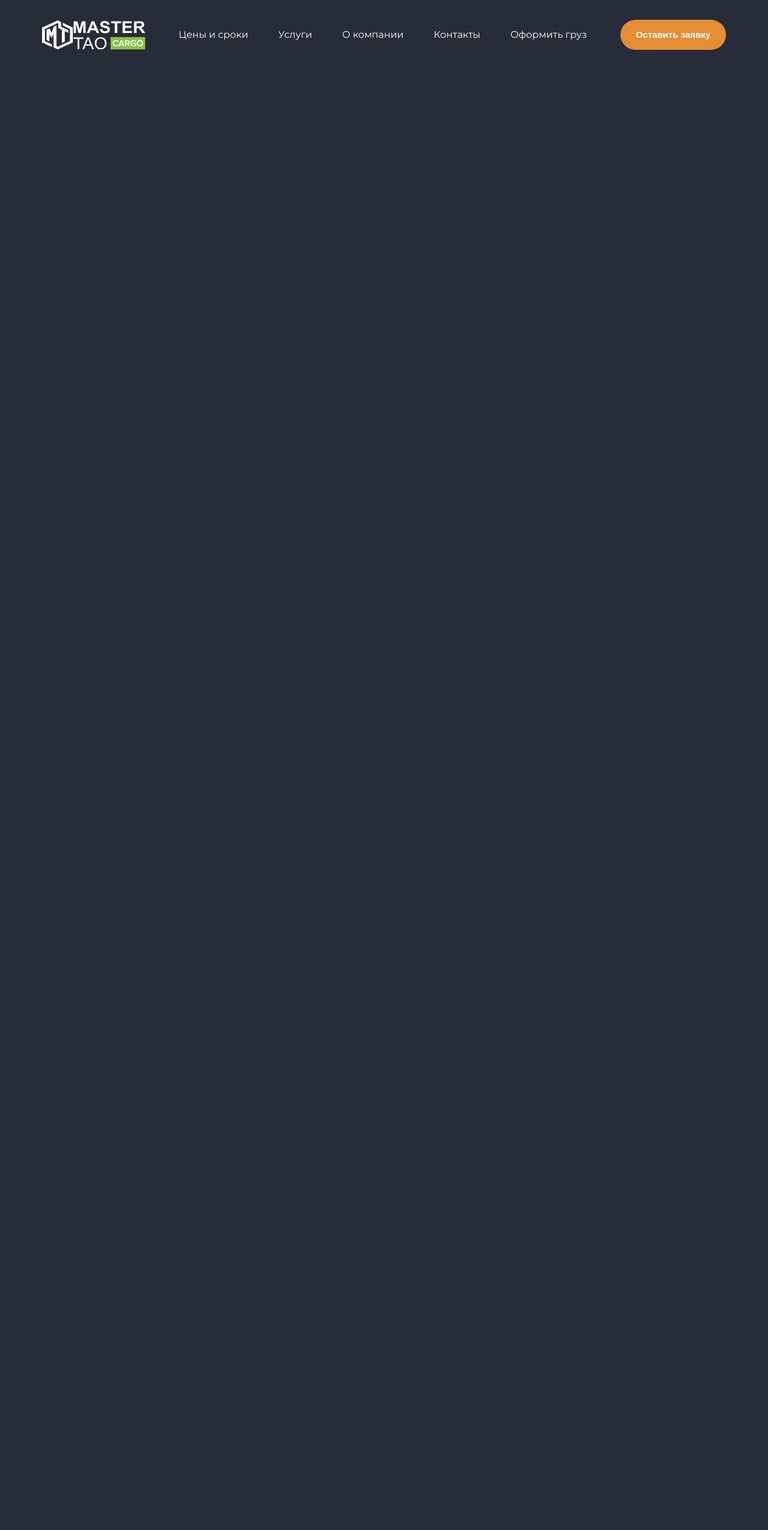
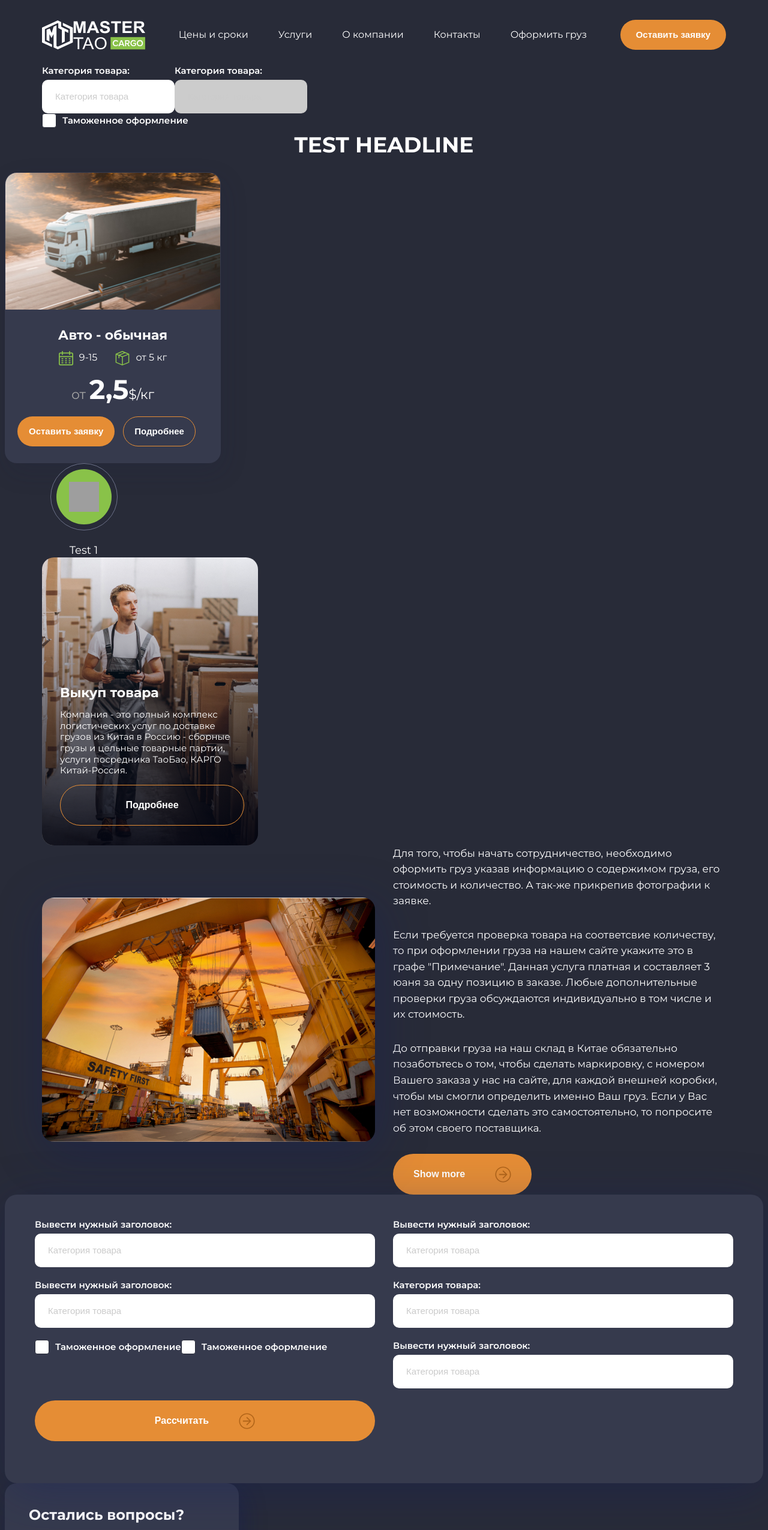
Before and after one commit to arkhipov-v/Master-Tao, a React (Create React App) app: page /UI in a window 1280 px wide. Shown: the top 2550 px of the page at 60% size. Before the commit the page ends 808 px from the top, so only its background shows below. Built offline with nearby package versions, Linux system fonts and the light colour scheme; grey boxes are pictures that could not be loaded.

Commit message:
Create UI page

```diff
--- a/src/App.tsx
+++ b/src/App.tsx
@@ -6,6 +6,7 @@ import {
 import Home from './components/pages/Home';
 import Contacts from "./components/pages/Contacts";
 import Header from "./components/Header";
+import UI from "./components/pages/UI";
 
 function App() {
     return (
@@ -14,6 +15,7 @@ function App() {
             <Routes>
                 <Route path="/" element={<Home/>}/>
                 <Route path="/contacts" element={<Contacts/>}/>
+                <Route path="/UI" element={<UI/>}/>
             </Routes>
         </Router>
     );
--- /dev/null
+++ b/src/components/pages/UI.tsx
@@ -0,0 +1,27 @@
+import Input from "../Input";
+import CheckboxItem from "../CheckboxItem";
+import Headline from "../Headline";
+import CardDelivery from "../CardDelivery";
+import CardBenefit from "../CardBenefit";
+import CardServices from "../CardServices";
+import CardAbout from "../CardAbout";
+import ContactForm from "../ContactForm";
+import DeliveryForm from "../DeliveryForm";
+
+function UI() {
+    return (
+        <main>
+            <Input />
+            <CheckboxItem />
+            <Headline title="Test Headline" />
+            <CardDelivery />
+            <CardBenefit title='Test 1' icon='test' id='1' />
+            <CardServices />
+            <CardAbout />
+            <DeliveryForm />
+            <ContactForm />
+        </main>
+    )
+}
+
+export default UI;
```
Also changed, not shown: src/components/pages/Home.tsx (+1 -13 lines).
